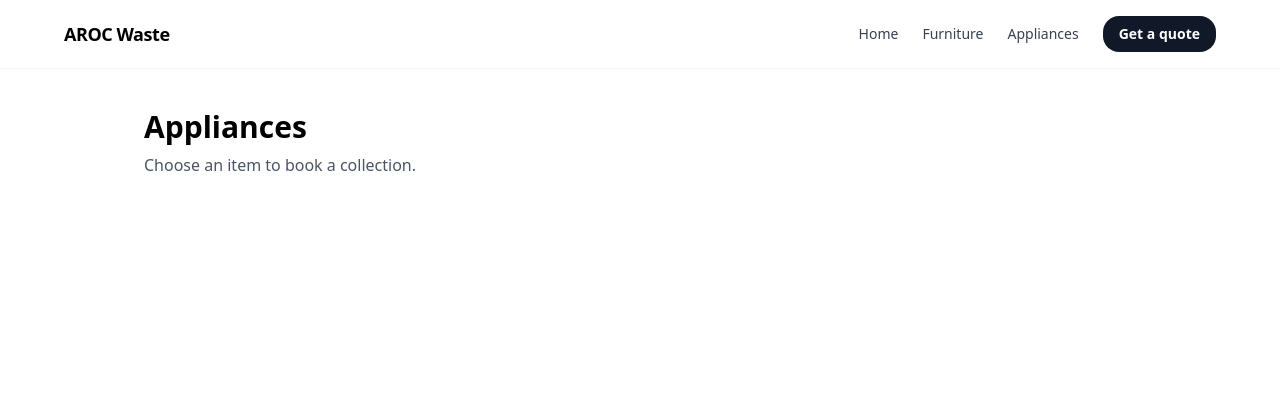
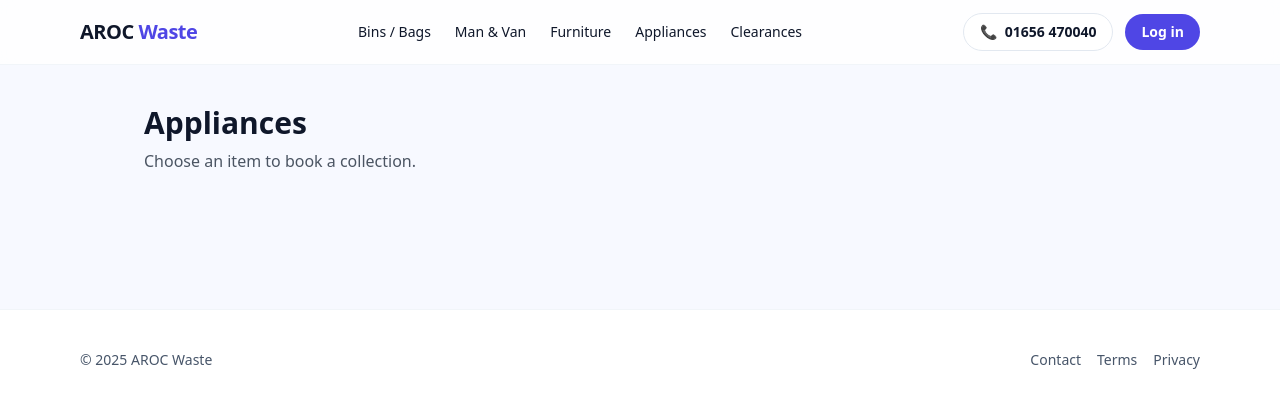
Before and after one commit to othomas555/arocwaste, a Next.js app: page /appliances in a window 1280 px wide. Shown: the top 408 px of the page. Built offline with nearby package versions, Linux system fonts and the light colour scheme.

Commit message:
Update layout.js

```diff
--- a/components/layout.js
+++ b/components/layout.js
@@ -2,43 +2,106 @@ import Link from "next/link";
 
 export default function Layout({ children }) {
   return (
-    <div className="min-h-screen bg-white">
-      {/* HEADER */}
-      <header className="px-4 py-4 border-b border-gray-100">
-        <div className="mx-auto max-w-6xl flex items-center justify-between">
-
-          {/* Logo / Brand */}
-          <Link href="/" className="text-lg font-semibold tracking-tight">
-            AROC Waste
-          </Link>
-
-          {/* Navigation */}
-          <nav className="flex items-center gap-6 text-sm">
-            <Link href="/" className="text-gray-700 hover:text-gray-900">
-              Home
+    <div className="min-h-screen bg-[#f7f9ff] text-slate-900">
+      {/* Top bar */}
+      <header className="sticky top-0 z-50 bg-white/80 backdrop-blur border-b border-slate-100">
+        <div className="mx-auto max-w-6xl px-4">
+          <div className="h-16 flex items-center justify-between gap-4">
+            {/* Logo */}
+            <Link href="/" className="font-extrabold tracking-tight text-xl">
+              <span className="text-slate-900">AROC</span>{" "}
+              <span className="text-indigo-600">Waste</span>
             </Link>
 
-            <Link href="/furniture" className="text-gray-700 hover:text-gray-900">
-              Furniture
-            </Link>
+            {/* Desktop nav */}
+            <nav className="hidden md:flex items-center gap-6 text-sm font-medium">
+              <Link href="/bins-bags" className="hover:text-indigo-600">
+                Bins / Bags
+              </Link>
+              <Link href="/man-van" className="hover:text-indigo-600">
+                Man &amp; Van
+              </Link>
+              <Link href="/furniture" className="hover:text-indigo-600">
+                Furniture
+              </Link>
+              <Link href="/appliances" className="hover:text-indigo-600">
+                Appliances
+              </Link>
+              <Link href="/clearances" className="hover:text-indigo-600">
+                Clearances
+              </Link>
+            </nav>
 
-            <Link href="/appliances" className="text-gray-700 hover:text-gray-900">
-              Appliances
-            </Link>
+            {/* Right side */}
+            <div className="flex items-center gap-3">
+              <a
+                href="tel:01656470040"
+                className="hidden sm:inline-flex items-center gap-2 rounded-full border border-slate-200 bg-white px-4 py-2 text-sm font-semibold hover:border-slate-300"
+              >
+                <span className="text-slate-500">📞</span> 01656 470040
+              </a>
 
-            {/* Primary action */}
-            <Link
-              href="/quote"
-              className="inline-flex items-center justify-center rounded-2xl px-4 py-2 font-semibold bg-gray-900 text-white"
-            >
-              Get a quote
-            </Link>
-          </nav>
+              <Link
+                href="/login"
+                className="inline-flex items-center gap-2 rounded-full bg-indigo-600 px-4 py-2 text-sm font-semibold text-white hover:opacity-90"
+              >
+                Log in
+              </Link>
+
+              {/* Mobile menu (simple) */}
+              <details className="md:hidden relative">
+                <summary className="list-none cursor-pointer rounded-full border border-slate-200 bg-white px-3 py-2 text-sm font-semibold">
+                  Menu
+                </summary>
+                <div className="absolute right-0 mt-2 w-56 rounded-2xl border border-slate-100 bg-white shadow-lg overflow-hidden">
+                  <Link className="block px-4 py-3 hover:bg-slate-50" href="/bins-bags">
+                    Bins / Bags
+                  </Link>
+                  <Link className="block px-4 py-3 hover:bg-slate-50" href="/man-van">
+                    Man &amp; Van
+                  </Link>
+                  <Link className="block px-4 py-3 hover:bg-slate-50" href="/furniture">
+                    Furniture
+                  </Link>
+                  <Link className="block px-4 py-3 hover:bg-slate-50" href="/appliances">
+                    Appliances
+                  </Link>
+                  <Link className="block px-4 py-3 hover:bg-slate-50" href="/clearances">
+                    Clearances
+                  </Link>
+                  <a className="block px-4 py-3 hover:bg-slate-50" href="tel:01656470040">
+                    📞 01656 470040
+                  </a>
+                  <Link className="block px-4 py-3 hover:bg-slate-50" href="/login">
+                    Log in
+                  </Link>
+                </div>
+              </details>
+            </div>
+          </div>
         </div>
       </header>
 
-      {/* PAGE CONTENT */}
-      {children}
+      <main>{children}</main>
+
+      <footer className="mt-16 border-t border-slate-100 bg-white">
+        <div className="mx-auto max-w-6xl px-4 py-10 text-sm text-slate-600">
+          <div className="flex flex-col gap-2 sm:flex-row sm:items-center sm:justify-between">
+            <p>© {new Date().getFullYear()} AROC Waste</p>
+            <p className="flex gap-4">
+              <Link className="hover:text-indigo-600" href="/contact">
+                Contact
+              </Link>
+              <Link className="hover:text-indigo-600" href="/terms">
+                Terms
+              </Link>
+              <Link className="hover:text-indigo-600" href="/privacy">
+                Privacy
+              </Link>
+            </p>
+          </div>
+        </div>
+      </footer>
     </div>
   );
 }
```
